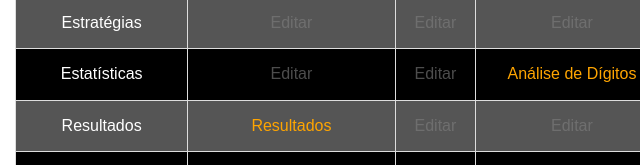
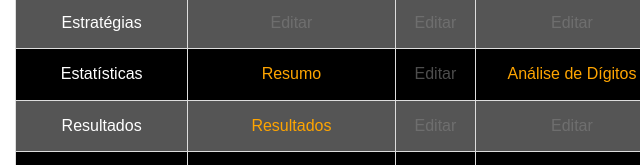
Before and after one commit to marciomaia2020/EstrategiasParaDiaDeSorte, a plain HTML site: page index.html in a window 1280 px wide. Shown: the part 265-430 px from the top of the page, 49-689 px from the left. Drawn offline with nearby package versions, Linux system fonts and the light colour scheme.

Commit message:
Update index.html

```diff
--- a/index.html
+++ b/index.html
@@ -51,7 +51,7 @@
               <!-- Estatísticas Dia de Sorte -->
             <tr>
               <td class="align-left">Estatísticas</td>
-              <td><a href="#" target="_blank" disable>Editar</a></td>
+              <td><a href="#" target="_blank" enable>Resumo</a></td>
               <td><a href="#" target="_blank" disable>Editar</a> </td>
               <td><a href="https://resultadosdigitosdiadesorte.onrender.com" target="_blank" enable>Análise de Dígitos</a> </td>
               <td><a href="#" target="_blank" disable>Editar</a></td>
```
